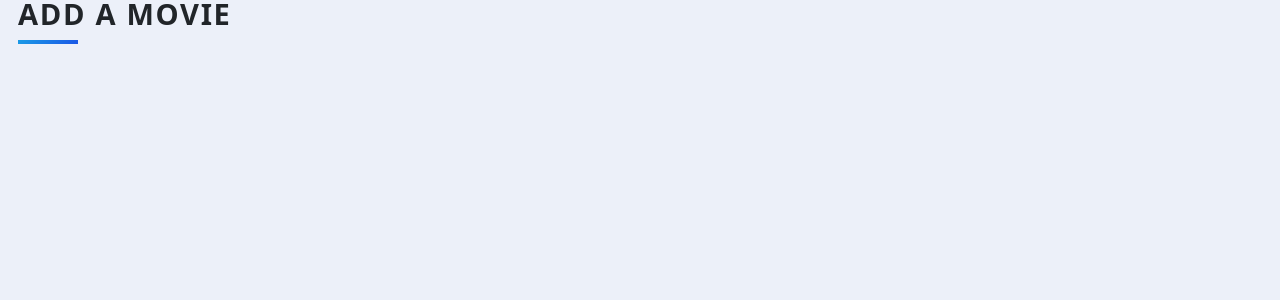
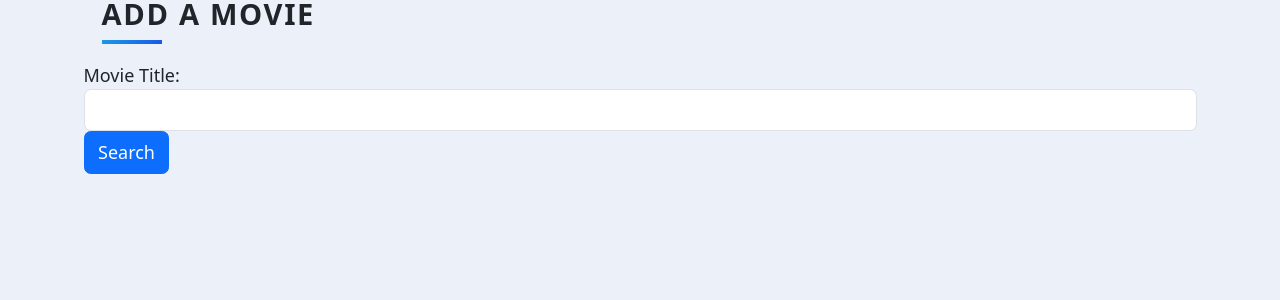
Before and after one commit to Feed-dev/Python-movie-list-site-db-d64, a Flask app: page /add in a window 1280 px wide. Shown: the top 300 px of the page. Run offline with Flask 3, Linux system fonts and the light colour scheme; some libraries are stand-ins or nearby versions.

Commit message:
almost done

```diff
--- a/main.py
+++ b/main.py
@@ -77,7 +77,7 @@ def create_app():
         movie_data = response.json()
         new_movie = Movie(
             title=movie_data['title'],
-            year=movie_data['release_date'].split("-")[0],
+            year=movie_data['release_date'].split("-")[0] if movie_data['release_date'] else None,
             description=movie_data['overview'],
             img_url=f"https://image.tmdb.org/t/p/w500{movie_data['poster_path']}"
         )
--- a/templates/add.html
+++ b/templates/add.html
@@ -3,7 +3,17 @@
 {% block title %}Add Movie{% endblock %}
 
 {% block content %}
-<div class="content">
+<div class="container">
     <h1 class="heading">Add a Movie</h1>
+    <form action="{{ url_for('add_movie') }}" method="post">
+        {{ form.hidden_tag() }}
+        <div class="form-group">
+            <label for="title">Movie Title:</label>
+            {{ form.title(class="form-control") }}
+        </div>
+        <div class="form-group">
+            {{ form.submit(class="btn btn-primary") }}
+        </div>
+    </form>
 </div>
 {% endblock %}
```
Also changed, not shown: templates/select.html (+6 -2 lines), instance/movies.db.
